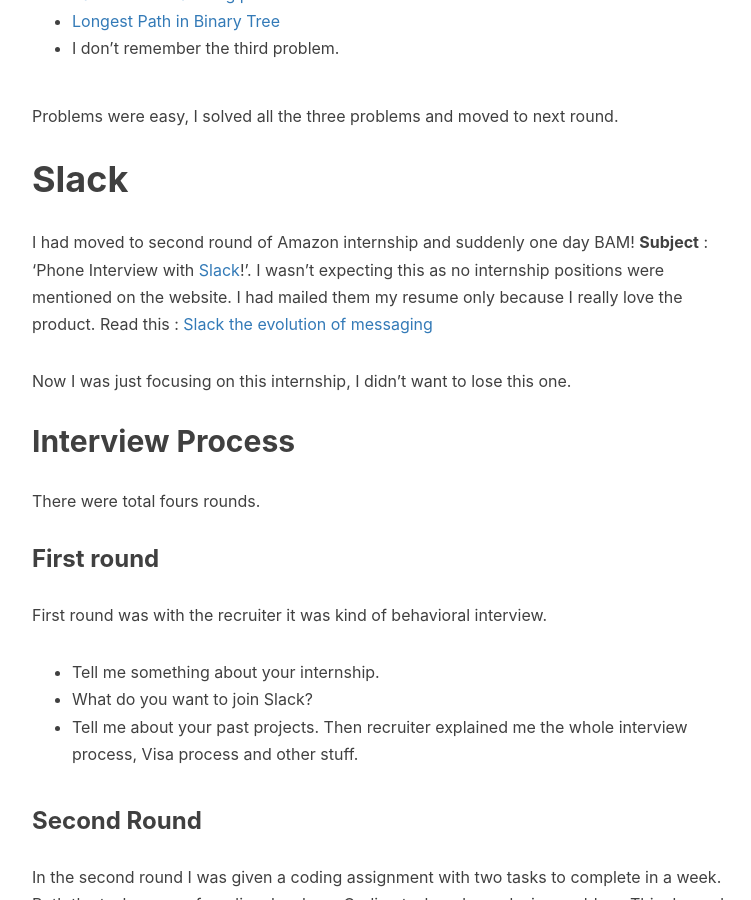
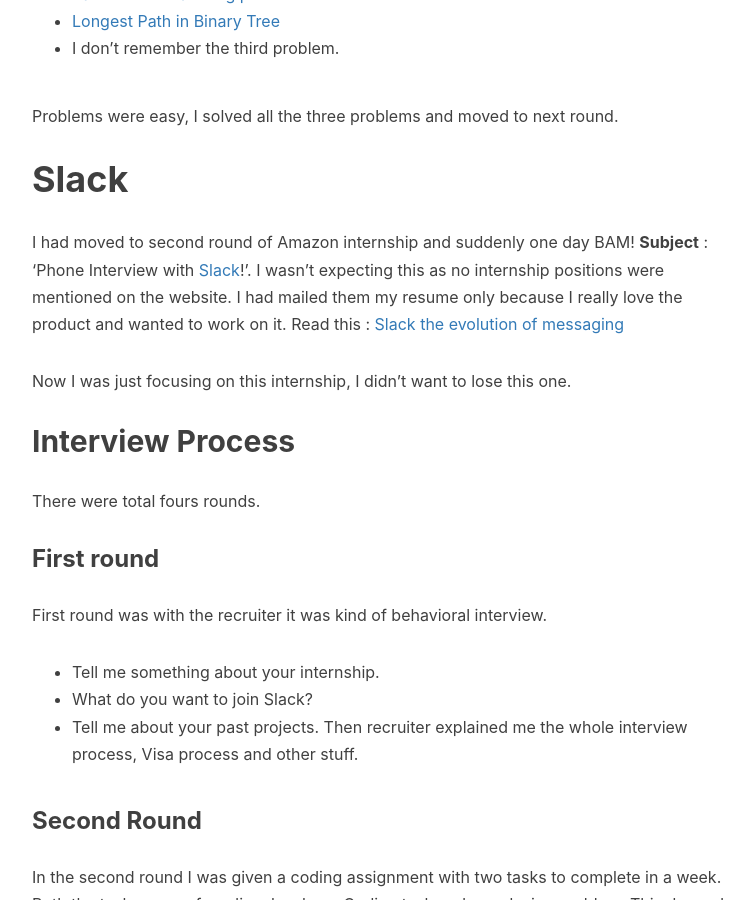
Before and after one commit to nish-d/vicky002.github.io, a Jekyll site: the page built from _posts/2016-02-28-My-internship-interview-experience-with-Amazon-LinkedIn-BrowserStack-Mozilla-and-Slack.md, in a window 1280 px wide and 900 px high, scrolled down 2512 px. Shown: the whole window, without its empty margins (233-984 px from the left). Built offline with Jekyll 4.4.1, drawn with Linux system fonts in a browser that asks for light colours; nearby versions of some CDN libraries; some web fonts are replaced; comment, search, counter and statistics services are not loaded.

Commit message:
small fixes

```diff
--- a/_posts/2016-02-28-My-internship-interview-experience-with-Amazon-LinkedIn-BrowserStack-Mozilla-and-Slack.md
+++ b/_posts/2016-02-28-My-internship-interview-experience-with-Amazon-LinkedIn-BrowserStack-Mozilla-and-Slack.md
@@ -71,7 +71,7 @@
 
 # Slack
 
-I had moved to second round of Amazon internship and suddenly one day BAM! **Subject** : 'Phone Interview with <a href="https://www.slack.com" target="_blank">Slack</a>!'. I wasn't expecting this as no internship positions were mentioned on the website. I had mailed them my resume only because I really love the product. Read this : <a href="http://eulercoder.me/2016/02/21/Slack-the-evolution-of-messaging/" target="_blank">Slack the evolution of messaging</a>
+I had moved to second round of Amazon internship and suddenly one day BAM! **Subject** : 'Phone Interview with <a href="https://www.slack.com" target="_blank">Slack</a>!'. I wasn't expecting this as no internship positions were mentioned on the website. I had mailed them my resume only because I really love the product and wanted to work on it. Read this : <a href="http://eulercoder.me/2016/02/21/Slack-the-evolution-of-messaging/" target="_blank">Slack the evolution of messaging</a>
 
 Now I was just focusing on this internship, I didn't want to lose this one.
 
```
